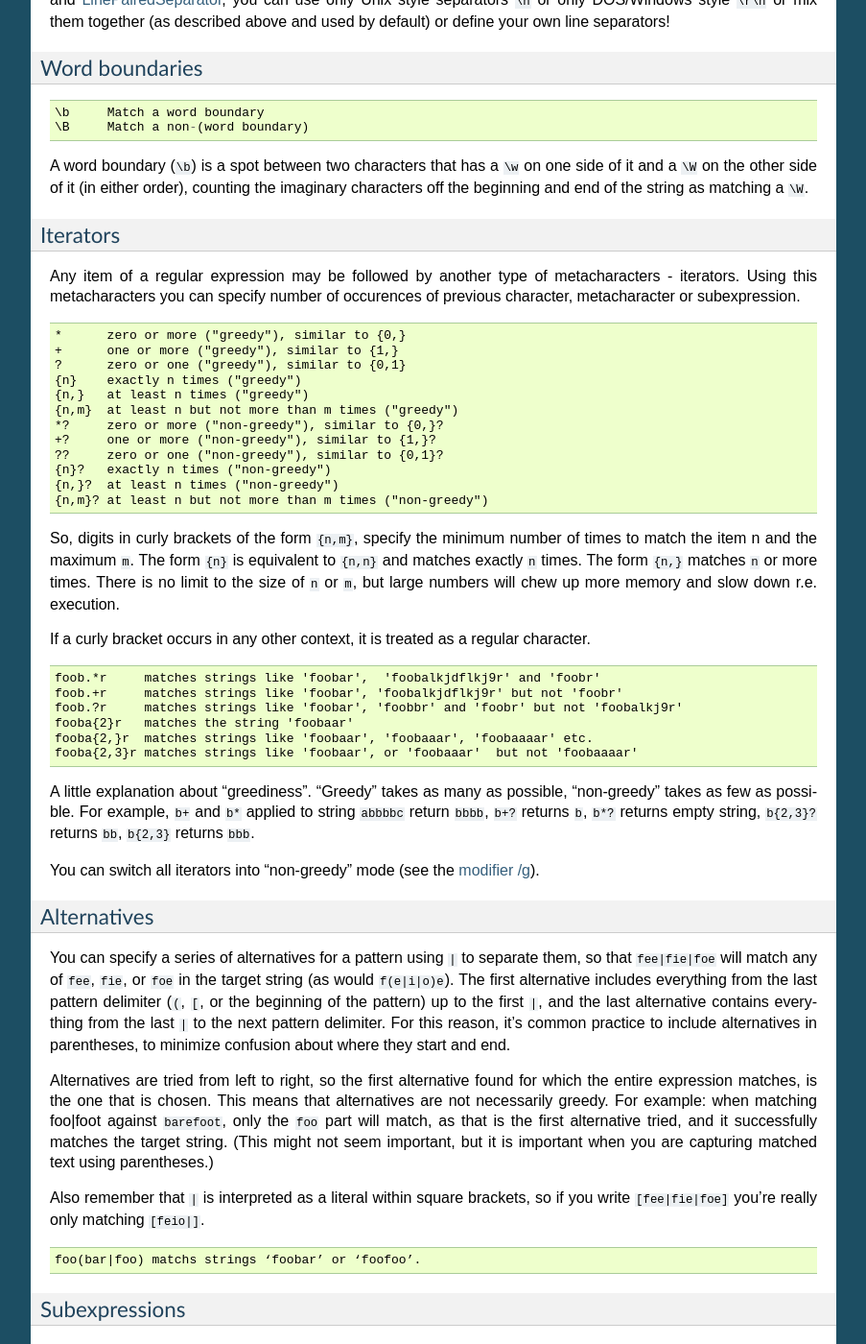
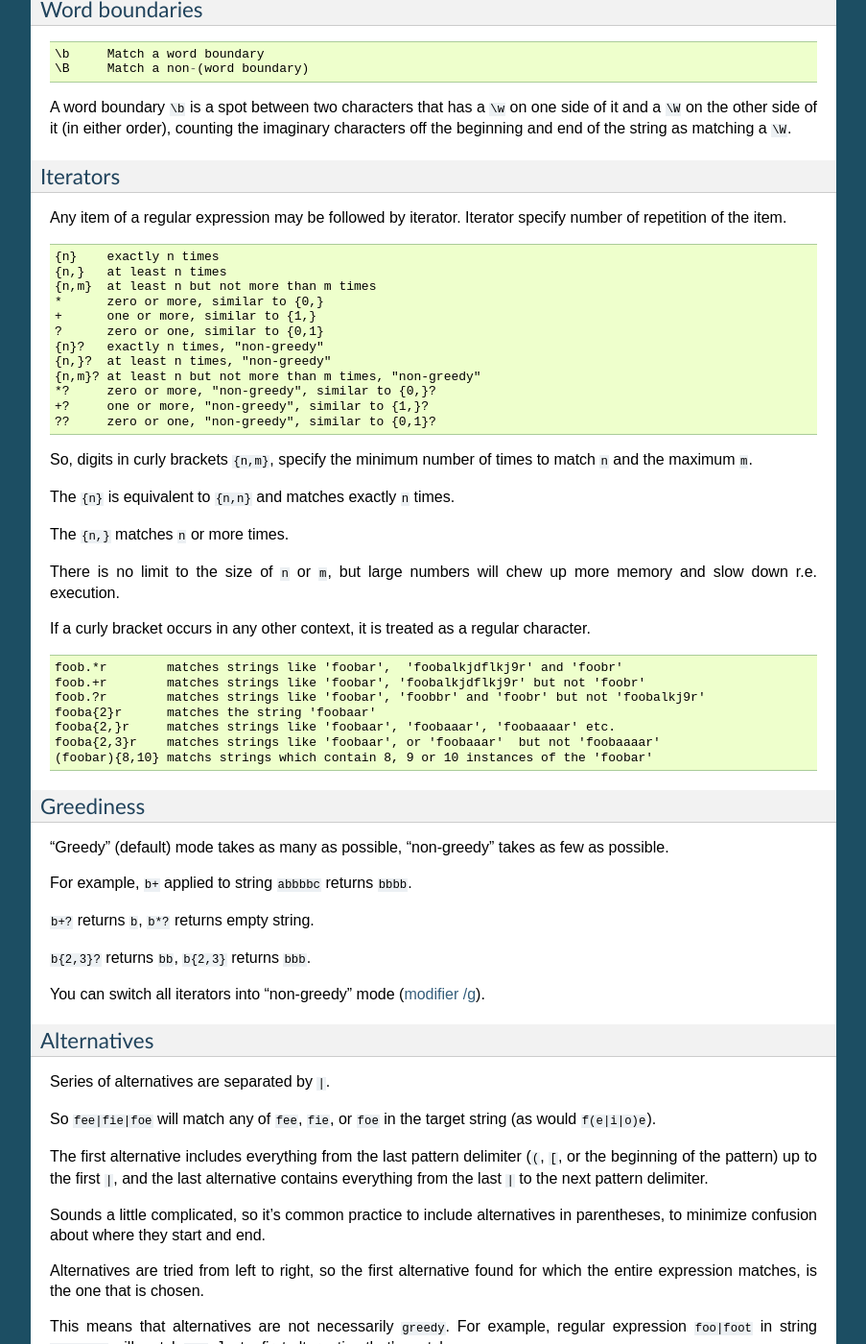
Before and after one commit to andgineer/TRegExpr, a Sphinx documentation site: the page built from docs/regexp_syntax.rst, in a window 1280 px wide and 1400 px high, scrolled down 2876 px. Shown: the whole window at 96% size, without its empty margins (198-1101 px from the left). Built offline with Sphinx 7.4.7, drawn with Linux system fonts in a browser that asks for light colours; some of the changed text lies outside the part shown.

Commit message:
syntax description simplified

```diff
--- a/docs/regexp_syntax.rst
+++ b/docs/regexp_syntax.rst
@@ -71,8 +71,8 @@ character **but** characters listed in the class.
 
 ::
 
-     foob[aeiou]r   finds strings 'foobar', 'foober' etc. but not 'foobbr', 'foobcr' etc.
-     foob[^aeiou]r  find strings 'foobbr', 'foobcr' etc. but not 'foobar', 'foober' etc.
+     foob[aeiou]r   finds strings 'foobar', 'foober' etc but not 'foobbr', 'foobcr' etc
+     foob[^aeiou]r  find strings 'foobbr', 'foobcr' etc but not 'foobar', 'foober' etc
 
 Within a list, the ``-`` character is used to specify a range, so that
 ``a-z`` represents all characters between ``a`` and ``z``, inclusive.
@@ -140,22 +139,21 @@ Line separators
      ^foobar$   matchs string 'foobar' only if it's the only string in line
      foob.r     matchs strings like 'foobar', 'foobbr', 'foob1r' and so on
 
-The ``^`` metacharacter by default is only guaranteed to match at the
-beginning of the input string/text, the ``$`` metacharacter only at the
-end. Embedded line separators will not be matched by ``^`` or ``$``.
+The ``^`` metacharacter by default is matchthe
+beginning of the input string, the ``$`` at the
+end.
 
-You may, however, wish to treat a string as a multi-line text, such
-that the ``^`` will match after any line separator within the string,
+You may, however, wish to treat a string as a multi-line text,
+so ``^`` will match after any line separator within the string,
 and ``$`` will match before any line separator. You can do this by
 switching ``On`` the `modifier /m <#m>`_.
 
 The ``\A`` and ``\Z`` are just like ``^`` and ``$``, except that they
 won’t match multiple times when the `modifier
-/m <#m>`_ is used, while ``^`` and ``$``
-will match at every internal line separator.
+/m <#m>`_ is used.
 
 The ``.`` metacharacter by default matches any character, but if you
-switch Off the `modifier /s <#s>`_, then
+switch ``Off`` the `modifier /s <#s>`_, then
 ``.`` won’t match embedded line separators.
 
 Tech details
@@ -205,7 +203,7 @@ Word boundaries
      \b     Match a word boundary
      \B     Match a non-(word boundary)
 
-A word boundary (``\b``) is a spot between two characters that has a
+A word boundary ``\b`` is a spot between two characters that has a
 ``\w`` on one side of it and a ``\W`` on the other side of it (in either
 order), counting the imaginary characters off the beginning and end of
 the string as matching a ``\W``.
@@ -213,30 +211,32 @@ the string as matching a ``\W``.
 Iterators
 ~~~~~~~~~
 
-Any item of a regular expression may be followed by another type of
-metacharacters - iterators. Using this metacharacters you can specify
-number of occurences of previous character, metacharacter or
-subexpression.
+Any item of a regular expression may be followed by iterator.
+Iterator specify number of repetition of the item.
 
 ::
 
-     *      zero or more ("greedy"), similar to {0,}
-     +      one or more ("greedy"), similar to {1,}
-     ?      zero or one ("greedy"), similar to {0,1}
-     {n}    exactly n times ("greedy")
-     {n,}   at least n times ("greedy")
-     {n,m}  at least n but not more than m times ("greedy")
-     *?     zero or more ("non-greedy"), similar to {0,}?
-     +?     one or more ("non-greedy"), similar to {1,}?
-     ??     zero or one ("non-greedy"), similar to {0,1}?
-     {n}?   exactly n times ("non-greedy")
-     {n,}?  at least n times ("non-greedy")
-     {n,m}? at least n but not more than m times ("non-greedy")
+     {n}    exactly n times
+     {n,}   at least n times
+     {n,m}  at least n but not more than m times
+     *      zero or more, similar to {0,}
+     +      one or more, similar to {1,}
+     ?      zero or one, similar to {0,1}
+     {n}?   exactly n times, "non-greedy"
+     {n,}?  at least n times, "non-greedy"
+     {n,m}? at least n but not more than m times, "non-greedy"
+     *?     zero or more, "non-greedy", similar to {0,}?
+     +?     one or more, "non-greedy", similar to {1,}?
+     ??     zero or one, "non-greedy", similar to {0,1}?
 
-So, digits in curly brackets of the form ``{n,m}``, specify the minimum
-number of times to match the item n and the maximum ``m``. The form
-``{n}`` is equivalent to ``{n,n}`` and matches exactly ``n`` times. The
-form ``{n,}`` matches ``n`` or more times. There is no limit to the size
+So, digits in curly brackets ``{n,m}``, specify the minimum
+number of times to match ``n`` and the maximum ``m``.
+
+The ``{n}`` is equivalent to ``{n,n}`` and matches exactly ``n`` times.
+
+The ``{n,}`` matches ``n`` or more times.
+
+There is no limit to the size
 of ``n`` or ``m``, but large numbers will chew up more memory and slow
 down r.e. execution.
 
@@ -245,43 +245,51 @@ regular character.
 
 ::
 
-     foob.*r     matches strings like 'foobar',  'foobalkjdflkj9r' and 'foobr'
-     foob.+r     matches strings like 'foobar', 'foobalkjdflkj9r' but not 'foobr'
-     foob.?r     matches strings like 'foobar', 'foobbr' and 'foobr' but not 'foobalkj9r'
-     fooba{2}r   matches the string 'foobaar'
-     fooba{2,}r  matches strings like 'foobaar', 'foobaaar', 'foobaaaar' etc.
-     fooba{2,3}r matches strings like 'foobaar', or 'foobaaar'  but not 'foobaaaar'
+     foob.*r        matches strings like 'foobar',  'foobalkjdflkj9r' and 'foobr'
+     foob.+r        matches strings like 'foobar', 'foobalkjdflkj9r' but not 'foobr'
+     foob.?r        matches strings like 'foobar', 'foobbr' and 'foobr' but not 'foobalkj9r'
+     fooba{2}r      matches the string 'foobaar'
+     fooba{2,}r     matches strings like 'foobaar', 'foobaaar', 'foobaaaar' etc.
+     fooba{2,3}r    matches strings like 'foobaar', or 'foobaaar'  but not 'foobaaaar'
+     (foobar){8,10} matchs strings which contain 8, 9 or 10 instances of the 'foobar'
 
-A little explanation about “greediness”. “Greedy” takes as many as
-possible, “non-greedy” takes as few as possible. For example, ``b+`` and
-``b*`` applied to string ``abbbbc`` return ``bbbb``, ``b+?`` returns
-``b``, ``b*?`` returns empty string, ``b{2,3}?`` returns ``bb``,
-``b{2,3}`` returns ``bbb``.
+Greediness
+~~~~~~~~~~
 
-You can switch all iterators into “non-greedy” mode (see the `modifier
-/g <#g>`_).
+“Greedy” (default) mode takes as many as possible, “non-greedy” takes as few as possible.
+
+For example, ``b+`` applied to string ``abbbbc`` returns ``bbbb``.
+
+``b+?`` returns ``b``, ``b*?`` returns empty string.
+
+``b{2,3}?`` returns ``bb``, ``b{2,3}`` returns ``bbb``.
+
+You can switch all iterators into “non-greedy” mode (`modifier /g <#g>`_).
 
 Alternatives
 ~~~~~~~~~~~~
 
-You can specify a series of alternatives for a pattern using ``|`` to
-separate them, so that ``fee|fie|foe`` will match any of ``fee``, ``fie``,
-or ``foe`` in the target string (as would ``f(e|i|o)e``). The first
-alternative includes everything from the last pattern delimiter (``(``,
+Series of alternatives are separated by ``|``.
+
+So ``fee|fie|foe`` will match any of ``fee``, ``fie``,
+or ``foe`` in the target string (as would ``f(e|i|o)e``).
+
+The first alternative includes everything from the last pattern delimiter (``(``,
 ``[``, or the beginning of the pattern) up to the first ``|``, and the
 last alternative contains everything from the last ``|`` to the next
-pattern delimiter. For this reason, it’s common practice to include
+pattern delimiter.
+
+Sounds a little complicated, so it’s common practice to include
 alternatives in parentheses, to minimize confusion about where they
 start and end.
 
 Alternatives are tried from left to right, so the first alternative
 found for which the entire expression matches, is the one that is
-chosen. This means that alternatives are not necessarily greedy. For
-example: when matching foo|foot against ``barefoot``, only the ``foo``
-part will match, as that is the first alternative tried, and it
-successfully matches the target string. (This might not seem important,
-but it is important when you are capturing matched text using
-parentheses.)
+chosen.
+
+This means that alternatives are not necessarily ``greedy``. For
+example, regular expression ``foo|foot`` in string ``barefoot`` will match ``foo``.
+Just a first alternative that's match.
 
 Also remember that ``|`` is interpreted as a literal within square
 brackets, so if you write ``[fee|fie|foe]`` you’re really only matching
@@ -294,31 +302,31 @@ brackets, so if you write ``[fee|fie|foe]`` you’re really only matching
 Subexpressions
 ~~~~~~~~~~~~~~
 
-The bracketing construct ``( ... )`` may also be used for define r.e.
-subexpressions (after parsing you can find subexpression positions,
-lengths and actual values in MatchPos, MatchLen and
-`Match <tregexpr_interface.html#match>`_ properties of
-TRegExpr, and substitute it in template strings by
+The brackets ``( ... )`` may also be used for define regular expression
+subexpressions.
+
+Subexpression positions, lengths and actual values will be in
+`MatchPos <tregexpr_interface.html#matchpos>`_,
+`MatchLen <tregexpr_interface.html#matchlen>`_ and
+`Match <tregexpr_interface.html#match>`_.
+
+You can substitute them with
 `TRegExpr.Substitute <tregexpr_interface.html#substitute>`_).
 
-Subexpressions are numbered based on the left to right order of their
-opening parenthesis.
+Subexpressions are numbered from left to right by their
+opening parenthesis (including nested subexpressions).
 
-First subexpression has number ``1`` (whole r.e. match has number ``0``
-- you can substitute it in
-`TRegExpr.Substitute <tregexpr_interface.html#substitute>`_ as
-``$0`` or ``$&``).
+First subexpression has number ``1``. Whole regular expression match has number ``0``.
 
 ::
 
-     (foobar){8,10} matchs strings which contain 8, 9 or 10 instances of the 'foobar'
-     foob(\[0-9\]|a+)r matchs 'foob0r', 'foob1r' , 'foobar', 'foobaar', 'foobaar' etc.
+     (foo(bar))  in string 'foobar' subexpression 1 match 'foobar', 2 - 'bar' and 0 - 'foobar'
 
 Backreferences
 ~~~~~~~~~~~~~~
 
 Metacharacters ``\1`` through ``\9`` are interpreted as backreferences.
-``\n`` matches previously matched subexpression ``#n``.
+``\n`` matches previously matched subexpression ``n``.
 
 ::
 
```
Also changed, not shown: other parts of docs/regexp_syntax.rst (+0 -1 lines).
